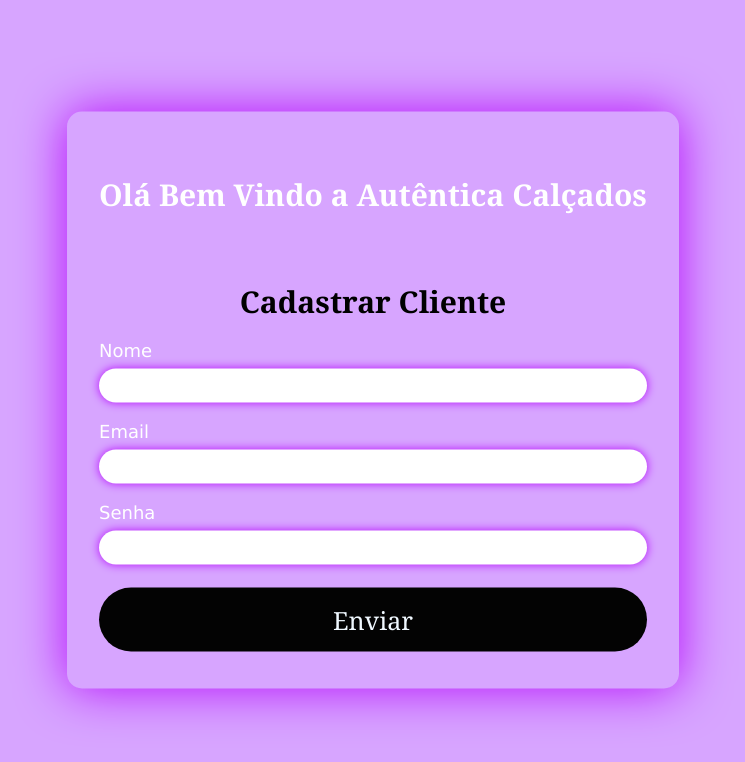
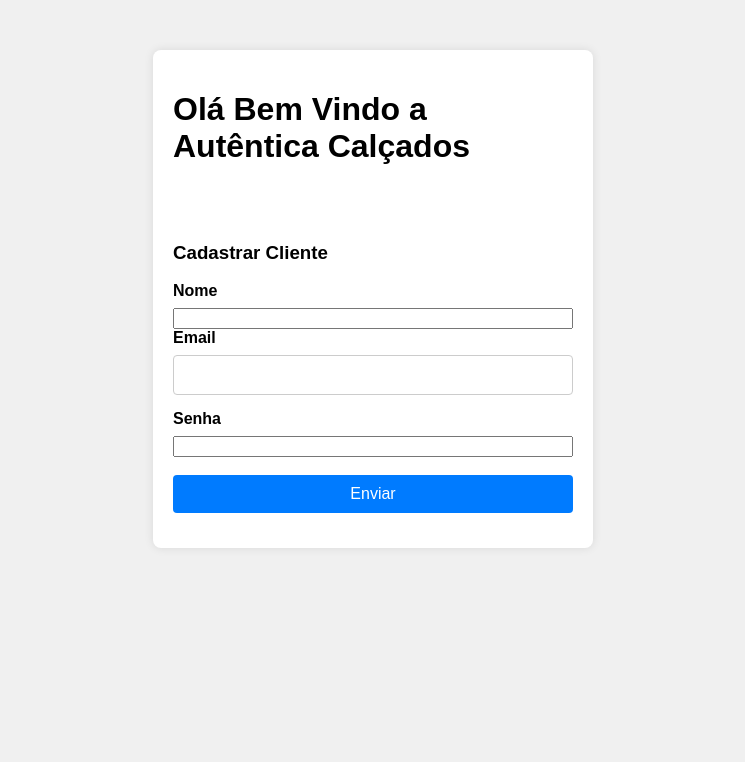
Before and after one commit to Stevaoo/Logins, a plain HTML site: page index.html in a window 1280 px wide. Shown: the whole page, without its empty margins (267-1012 px from the left). Drawn offline with Linux system fonts and the light colour scheme.

Commit message:
Update style.css

```diff
--- a/style.css
+++ b/style.css
@@ -1,90 +1,54 @@
-*{
-    margin: 0%;
+body {
+    font-family: Arial, sans-serif;
+    margin: 0;
     padding: 0;
-    box-sizing: border-box;
+    background-color: #f0f0f0;
 }
 
-img{
-    max-width: 100%;
-    height: auto;
-    margin-bottom: 1em;
+.central {
+    max-width: 400px;
+    margin: 50px auto;
+    background-color: #fff;
+    padding: 20px;
+    border-radius: 8px;
+    box-shadow: 0 0 10px rgba(0, 0, 0, 0.1);
 }
 
-.central{
-    top: 50%;
-    left: 50%;
-    position: absolute;
-    transform: translate(-50%,-50%);
+form {
+    display: flex;
+    flex-direction: column;
 }
 
-.central{
-    background-color: rgb(215, 165, 255);
-    padding: 2em;
-    border-radius: 10px;
-    text-align: center;
-    border-radius: 15px;
-    box-shadow: 0 0 50px rgb(182, 7, 252);
-}
-form{
-    display: flex;
-    flex-direction: column;
-    align-items: center;
+label {
+    margin-bottom: 8px;
+    font-weight: bold;
 }
 
-label{
-    margin-top: 1em;
-    font-size: 18px;
-    align-self: flex-start;
-    font-family: Verdana, Geneva, Tahoma, sans-serif;
-    color: rgb(255, 255, 255);
+input[type="text"],
+input[type="email"],
+input[type="password"],
+button {
+    padding: 10px;
+    margin-bottom: 15px;
+    border: 1px solid #ccc;
+    border-radius: 4px;
+    font-size: 16px;
 }
 
-input{
-    margin-top: 0.5em;
-    padding: 0.5em;
-    font-size: 1em;
-    border-radius: 60px;
+button {
+    background-color: #007bff;
+    color: #fff;
     border: none;
-    width: 100%;
-    box-sizing: border-box;
-    background-color: rgb(255, 255, 255);
-    box-shadow: 0 0 10px rgb(182, 7, 252)
+    cursor: pointer;
 }
 
-h1{
-    margin-top: 1em;
-    text-align: center;
-    font-size: 30px;
-    font-family: Georgia, 'Times New Roman', Times, serif;
-    color: white;
-
+button:hover {
+    background-color: #0056b3;
 }
 
-h3{
-    margin-top: 1em;
-    text-align: center;
-    font-size: 30px;
-    font-family: Georgia, 'Times New Roman', Times, serif;
-    color: rgb(0, 0, 0);
+@media (max-width: 600px) {
+    .central {
+        margin: 20px;
+        padding: 15px;
+    }
 }
-
-button{
-    margin-top: 1em;
-    padding: 15px;
-    font-size: 25px;
-    margin: 5px;
-    border-radius: 100px;
-    width: 100%;
-    border: none;
-    width: 100%;
-    color: aliceblue;
-    font-family: Cambria, Cochin, Georgia, Times, 'Times New Roman', serif;
-    background-color: rgb(3, 3, 3);
-}
-button:hover{
-    background-color: rgb(162, 0, 255);
-}
-
-body{
-    background-color:rgb(215, 165, 255)
-}
```
